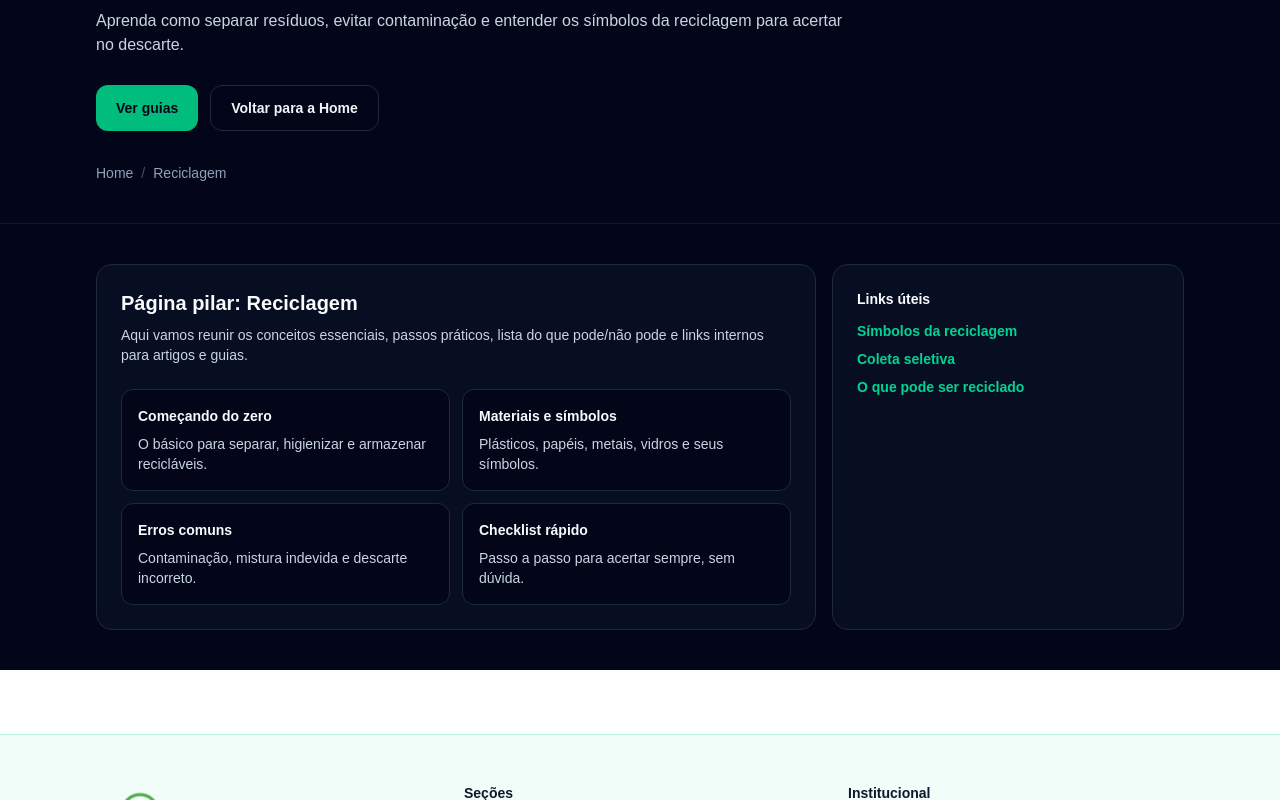
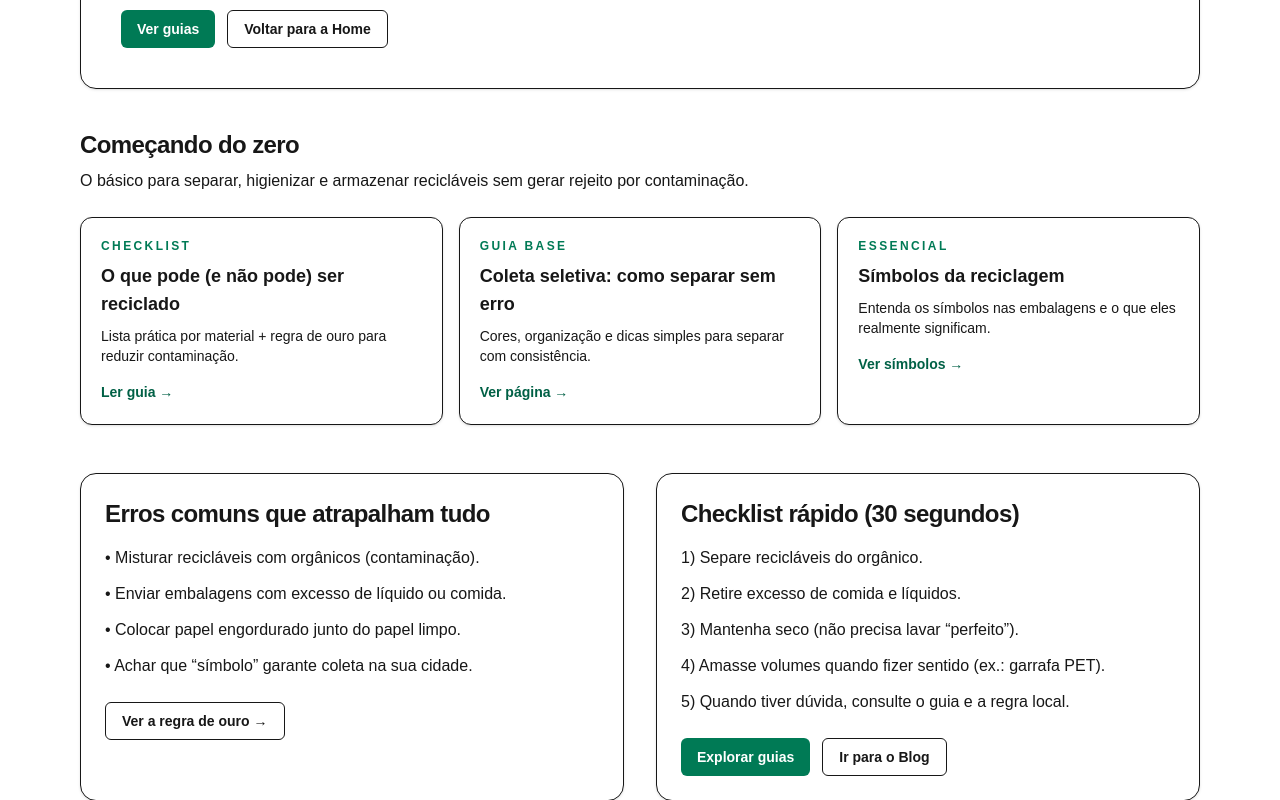
Before and after one commit to aieduardopompeu/reciclativa-portal, a Next.js app: page /reciclagem in a window 1280 px wide. Shown: the part 400-1200 px from the top of the page. Built offline with nearby package versions, Linux system fonts and the light colour scheme.

Commit message:
feat(reciclagem): padronizar pagina pilar no layout do site

```diff
--- a/src/app/reciclagem/page.tsx
+++ b/src/app/reciclagem/page.tsx
@@ -1,173 +1,188 @@
-import type { Metadata } from "next";
+// src/app/reciclagem/page.tsx
 import Link from "next/link";
 
-type PageMeta = {
-  title: string;
-  description: string;
-  canonical: string;
-  h1: string;
-  subtitle: string;
-  breadcrumbs?: Array<{ label: string; href: string }>;
-  sections?: Array<{ title: string; text: string }>;
-};
-
-function PillarPage({ meta }: { meta: PageMeta }) {
+export default function ReciclagemPilarPage() {
   return (
-    <main className="min-h-screen bg-slate-950 text-slate-50">
-      <div className="border-b border-slate-900">
-        <div className="mx-auto w-full max-w-6xl px-4 pb-10 pt-16 sm:px-6 sm:pt-20 lg:px-8">
-          <p className="text-xs font-semibold uppercase tracking-[0.2em] text-emerald-400">
-            Reciclativa
+    <main className="mx-auto w-full max-w-6xl px-4 py-10">
+      {/* Hero */}
+      <section className="rounded-2xl border bg-white/60 p-6 shadow-sm backdrop-blur sm:p-10">
+        <p className="text-xs font-semibold uppercase tracking-[0.2em] text-emerald-700">
+          Página pilar
         </p>
 
-          <h1 className="mt-3 text-3xl font-bold leading-tight text-slate-50 sm:text-5xl">
-            {meta.h1}
+        <h1 className="mt-3 text-3xl font-bold tracking-tight sm:text-4xl">
+          Reciclagem: guia prático para reciclar corretamente
         </h1>
 
-          <p className="mt-4 max-w-3xl text-sm text-slate-300 sm:text-base">
-            {meta.subtitle}
+        <p className="mt-4 max-w-3xl text-base text-muted-foreground sm:text-lg">
+          Aprenda como separar resíduos, evitar contaminação e entender os
+          símbolos da reciclagem para acertar no descarte.
         </p>
 
-          <div className="mt-7 flex flex-wrap gap-3">
+        <div className="mt-6 flex flex-wrap gap-3">
           <Link
             href="/guias"
-              className="inline-flex items-center justify-center rounded-xl bg-emerald-500 px-5 py-3 text-sm font-semibold text-slate-950 transition hover:bg-emerald-400"
+            className="inline-flex items-center justify-center rounded-md bg-emerald-700 px-4 py-2 text-sm font-semibold text-white hover:bg-emerald-800"
           >
             Ver guias
           </Link>
+
           <Link
             href="/"
-              className="inline-flex items-center justify-center rounded-xl border border-slate-800 bg-transparent px-5 py-3 text-sm font-semibold text-slate-100 transition hover:border-slate-700 hover:bg-slate-900"
+            className="inline-flex items-center justify-center rounded-md border px-4 py-2 text-sm font-semibold hover:bg-black/5"
           >
             Voltar para a Home
           </Link>
         </div>
+      </section>
 
-          <nav className="mt-8 text-sm text-slate-400">
-            <ol className="flex flex-wrap gap-2">
-              <li>
-                <Link href="/" className="hover:underline">
-                  Home
+      {/* Cards de navegação rápida */}
+      <section className="mt-10">
+        <h2 className="text-xl font-bold tracking-tight sm:text-2xl">
+          Começando do zero
+        </h2>
+        <p className="mt-2 max-w-3xl text-sm text-muted-foreground sm:text-base">
+          O básico para separar, higienizar e armazenar recicláveis sem gerar
+          rejeito por contaminação.
+        </p>
+
+        <div className="mt-6 grid gap-4 sm:grid-cols-2 lg:grid-cols-3">
+          <Link
+            href="/blog/o-que-pode-ser-reciclado"
+            className="group rounded-xl border bg-white p-5 shadow-sm transition hover:-translate-y-0.5 hover:shadow"
+          >
+            <p className="text-xs font-semibold uppercase tracking-[0.2em] text-emerald-700">
+              Checklist
+            </p>
+            <h3 className="mt-2 text-lg font-semibold">
+              O que pode (e não pode) ser reciclado
+            </h3>
+            <p className="mt-2 text-sm text-muted-foreground">
+              Lista prática por material + regra de ouro para reduzir
+              contaminação.
+            </p>
+            <span className="mt-4 inline-flex text-sm font-semibold text-emerald-800">
+              Ler guia →
+            </span>
           </Link>
-              </li>
-              <li className="flex items-center gap-2">
-                <span aria-hidden className="text-slate-600">
-                  /
+
+          <Link
+            href="/coleta-seletiva"
+            className="group rounded-xl border bg-white p-5 shadow-sm transition hover:-translate-y-0.5 hover:shadow"
+          >
+            <p className="text-xs font-semibold uppercase tracking-[0.2em] text-emerald-700">
+              Guia base
+            </p>
+            <h3 className="mt-2 text-lg font-semibold">
+              Coleta seletiva: como separar sem erro
+            </h3>
+            <p className="mt-2 text-sm text-muted-foreground">
+              Cores, organização e dicas simples para separar com consistência.
+            </p>
+            <span className="mt-4 inline-flex text-sm font-semibold text-emerald-800">
+              Ver página →
             </span>
-                <Link href="/reciclagem" className="hover:underline">
-                  Reciclagem
           </Link>
-              </li>
-            </ol>
-          </nav>
+
+          <Link
+            href="/simbolos-da-reciclagem"
+            className="group rounded-xl border bg-white p-5 shadow-sm transition hover:-translate-y-0.5 hover:shadow"
+          >
+            <p className="text-xs font-semibold uppercase tracking-[0.2em] text-emerald-700">
+              Essencial
+            </p>
+            <h3 className="mt-2 text-lg font-semibold">
+              Símbolos da reciclagem
+            </h3>
+            <p className="mt-2 text-sm text-muted-foreground">
+              Entenda os símbolos nas embalagens e o que eles realmente
+              significam.
+            </p>
+            <span className="mt-4 inline-flex text-sm font-semibold text-emerald-800">
+              Ver símbolos →
+            </span>
+          </Link>
+        </div>
+      </section>
+
+      {/* Erros comuns + checklist */}
+      <section className="mt-12 grid gap-8 lg:grid-cols-2">
+        <div className="rounded-2xl border bg-white p-6 shadow-sm">
+          <h2 className="text-xl font-bold tracking-tight sm:text-2xl">
+            Erros comuns que atrapalham tudo
+          </h2>
+          <ul className="mt-4 space-y-3 text-sm text-muted-foreground sm:text-base">
+            <li>• Misturar recicláveis com orgânicos (contaminação).</li>
+            <li>• Enviar embalagens com excesso de líquido ou comida.</li>
+            <li>• Colocar papel engordurado junto do papel limpo.</li>
+            <li>• Achar que “símbolo” garante coleta na sua cidade.</li>
+          </ul>
+
+          <div className="mt-6">
+            <Link
+              href="/blog/o-que-pode-ser-reciclado"
+              className="inline-flex items-center justify-center rounded-md border px-4 py-2 text-sm font-semibold hover:bg-black/5"
+            >
+              Ver a regra de ouro →
+            </Link>
           </div>
         </div>
 
-      <div className="mx-auto w-full max-w-6xl px-4 py-10 sm:px-6 lg:px-8">
-        <div className="grid gap-4 lg:grid-cols-3">
-          <section className="rounded-2xl border border-slate-800 bg-slate-900/50 p-6 lg:col-span-2">
-            <h2 className="text-xl font-bold text-slate-50">
-              Página pilar: Reciclagem
+        <div className="rounded-2xl border bg-white p-6 shadow-sm">
+          <h2 className="text-xl font-bold tracking-tight sm:text-2xl">
+            Checklist rápido (30 segundos)
           </h2>
-            <p className="mt-2 text-sm text-slate-300">
-              Aqui vamos reunir os conceitos essenciais, passos práticos, lista
-              do que pode/não pode e links internos para artigos e guias.
-            </p>
+          <ol className="mt-4 space-y-3 text-sm text-muted-foreground sm:text-base">
+            <li>1) Separe recicláveis do orgânico.</li>
+            <li>2) Retire excesso de comida e líquidos.</li>
+            <li>3) Mantenha seco (não precisa lavar “perfeito”).</li>
+            <li>4) Amasse volumes quando fizer sentido (ex.: garrafa PET).</li>
+            <li>5) Quando tiver dúvida, consulte o guia e a regra local.</li>
+          </ol>
 
-            <div className="mt-6 grid gap-3 sm:grid-cols-2">
-              <div className="rounded-xl border border-slate-800 bg-slate-950 p-4">
-                <p className="text-sm font-semibold text-slate-50">
-                  Começando do zero
-                </p>
-                <p className="mt-2 text-sm text-slate-300">
-                  O básico para separar, higienizar e armazenar recicláveis.
-                </p>
-              </div>
-              <div className="rounded-xl border border-slate-800 bg-slate-950 p-4">
-                <p className="text-sm font-semibold text-slate-50">
-                  Materiais e símbolos
-                </p>
-                <p className="mt-2 text-sm text-slate-300">
-                  Plásticos, papéis, metais, vidros e seus símbolos.
-                </p>
-              </div>
-              <div className="rounded-xl border border-slate-800 bg-slate-950 p-4">
-                <p className="text-sm font-semibold text-slate-50">
-                  Erros comuns
-                </p>
-                <p className="mt-2 text-sm text-slate-300">
-                  Contaminação, mistura indevida e descarte incorreto.
-                </p>
-              </div>
-              <div className="rounded-xl border border-slate-800 bg-slate-950 p-4">
-                <p className="text-sm font-semibold text-slate-50">
-                  Checklist rápido
-                </p>
-                <p className="mt-2 text-sm text-slate-300">
-                  Passo a passo para acertar sempre, sem dúvida.
-                </p>
+          <div className="mt-6 flex flex-wrap gap-3">
+            <Link
+              href="/guias"
+              className="inline-flex items-center justify-center rounded-md bg-emerald-700 px-4 py-2 text-sm font-semibold text-white hover:bg-emerald-800"
+            >
+              Explorar guias
+            </Link>
+            <Link
+              href="/blog"
+              className="inline-flex items-center justify-center rounded-md border px-4 py-2 text-sm font-semibold hover:bg-black/5"
+            >
+              Ir para o Blog
+            </Link>
           </div>
         </div>
       </section>
 
-          <aside className="rounded-2xl border border-slate-800 bg-slate-900/50 p-6">
-            <p className="text-sm font-semibold text-slate-50">Links úteis</p>
-            <ul className="mt-3 space-y-2 text-sm text-slate-300">
-              <li>
+      {/* Links úteis */}
+      <section className="mt-12 rounded-2xl border bg-white p-6 shadow-sm">
+        <h2 className="text-xl font-bold tracking-tight sm:text-2xl">
+          Links úteis para continuar
+        </h2>
+        <div className="mt-4 flex flex-wrap gap-3">
+          <Link
+            href="/blog/o-que-pode-ser-reciclado"
+            className="rounded-md border px-4 py-2 text-sm font-semibold hover:bg-black/5"
+          >
+            O que pode ser reciclado
+          </Link>
+          <Link
+            href="/coleta-seletiva"
+            className="rounded-md border px-4 py-2 text-sm font-semibold hover:bg-black/5"
+          >
+            Coleta seletiva
+          </Link>
           <Link
             href="/simbolos-da-reciclagem"
-                  className="font-semibold text-emerald-400 hover:underline"
+            className="rounded-md border px-4 py-2 text-sm font-semibold hover:bg-black/5"
           >
             Símbolos da reciclagem
           </Link>
-              </li>
-              <li>
-                <Link
-                  href="/coleta-seletiva"
-                  className="font-semibold text-emerald-400 hover:underline"
-                >
-                  Coleta seletiva
-                </Link>
-              </li>
-              <li>
-                <Link
-                  href="/blog/o-que-pode-ser-reciclado"
-                  className="font-semibold text-emerald-400 hover:underline"
-                >
-                  O que pode ser reciclado
-                </Link>
-              </li>
-            </ul>
-          </aside>
         </div>
-      </div>
+      </section>
     </main>
   );
 }
-
-export default function Page() {
-  const title = "Reciclagem | Reciclativa";
-  const description =
-    "Guia pilar de reciclagem: como separar, o que pode ou não pode, símbolos e passos práticos para reciclar corretamente.";
-  const canonical = "/reciclagem";
-
-  return (
-    <PillarPage
-      meta={{
-        title,
-        description,
-        canonical,
-        h1: "Reciclagem: guia prático para reciclar corretamente",
-        subtitle:
-          "Aprenda como separar resíduos, evitar contaminação e entender os símbolos da reciclagem para acertar no descarte.",
-      }}
-    />
-  );
-}
-
-export const metadata: Metadata = {
-  title: "Reciclagem | Reciclativa",
-  description:
-    "Guia pilar de reciclagem: como separar, o que pode ou não pode, símbolos e passos práticos para reciclar corretamente.",
-  alternates: { canonical: "/reciclagem" },
-};
```
Lines whose indentation alone changed are shown as unchanged.
